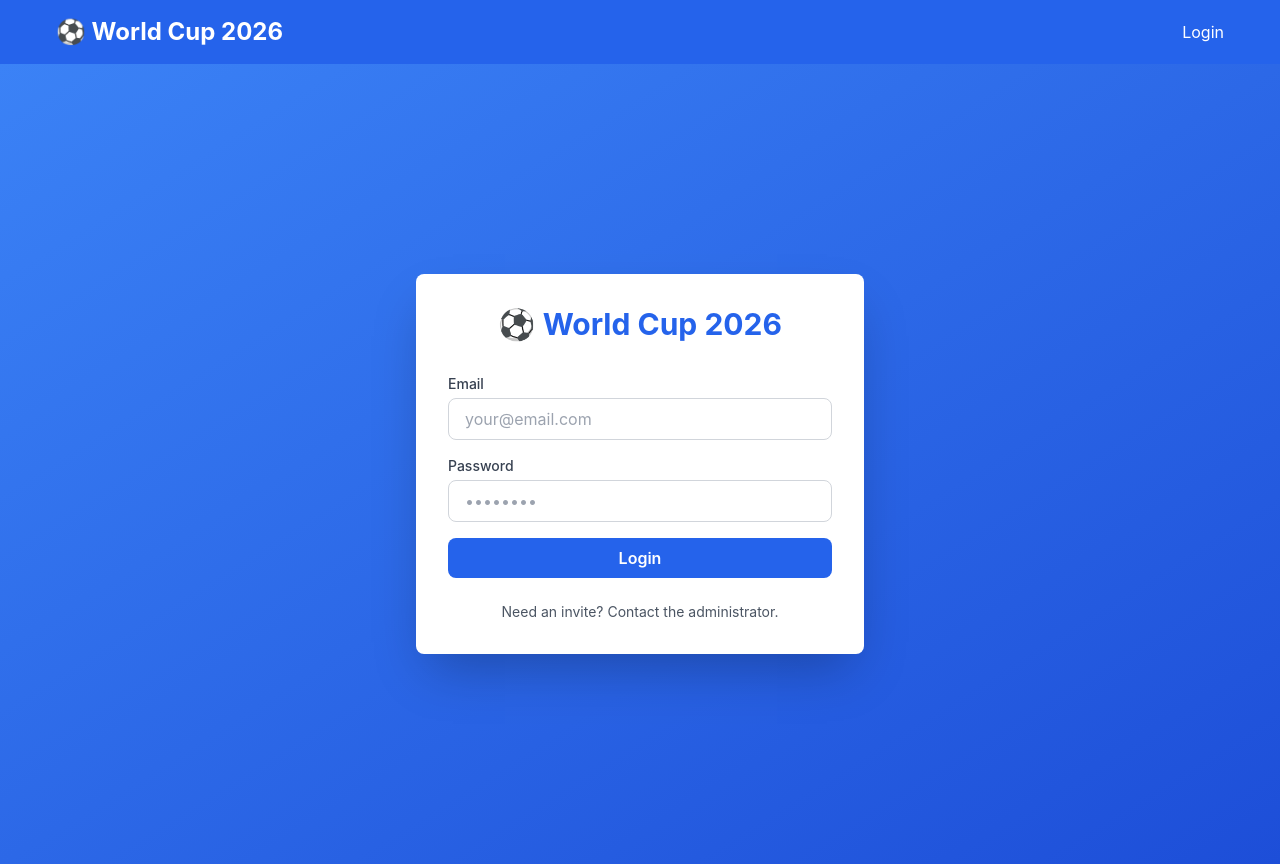
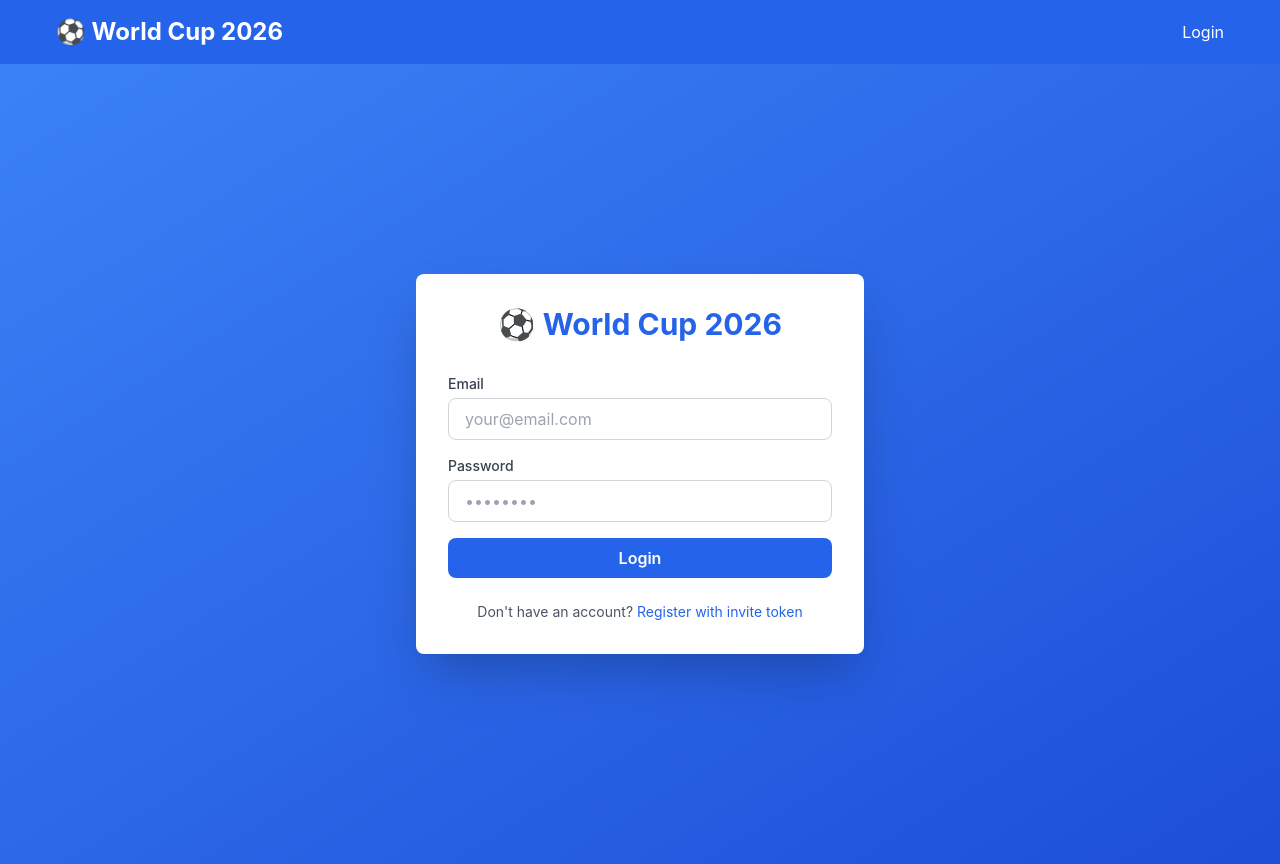
Before and after one commit to jppeszek/world_cup, a React (Vite) app in the folder frontend/: page /login in a window 1280 px wide. Built offline with nearby package versions, Linux system fonts and the light colour scheme; no server answers.

Commit message:
Add register link to login page

```diff
--- a/frontend/src/pages/LoginPage.tsx
+++ b/frontend/src/pages/LoginPage.tsx
@@ -71,7 +71,10 @@ export function LoginPage() {
         </form>
 
         <p className="text-center text-gray-600 text-sm mt-6">
-          Need an invite? Contact the administrator.
+          Don't have an account?{' '}
+          <a href="/register" className="text-blue-600 hover:underline">
+            Register with invite token
+          </a>
         </p>
       </div>
     </div>
```
